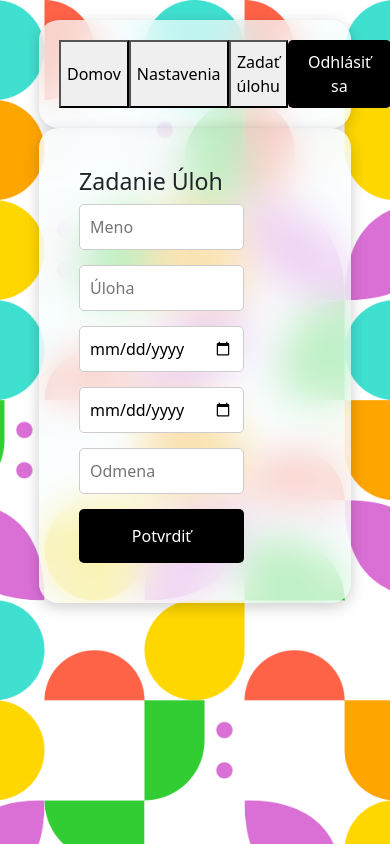
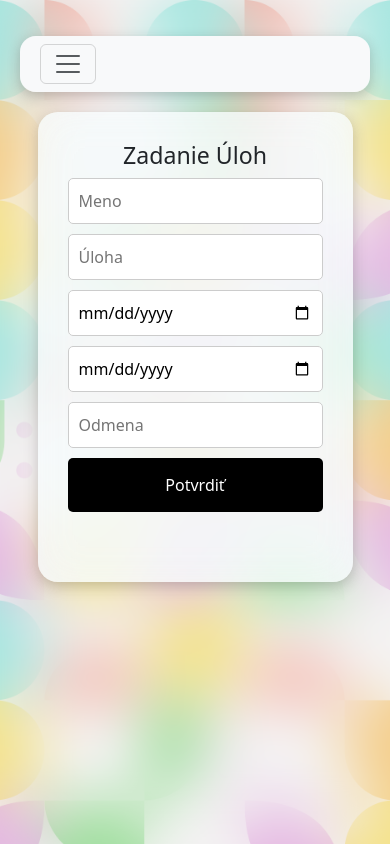
Before and after one commit to Adam-Bozek/family-task-manager, a React (Create React App) app in the folder front-end/: page /ParentAddTask in a window 390 px wide. Built offline with nearby package versions, Linux system fonts and the light colour scheme.

Commit message:
ParentAddTask

```diff
--- a/front-end/src/components/ParentAddTask.js
+++ b/front-end/src/components/ParentAddTask.js
@@ -2,61 +2,113 @@ import React, { useState } from 'react';
 import styles from './css/ParentAddTask.module.css';
 
 const ParentAddTask = () => {
-  const [tasks, setTasks] = useState([]);
+  const [tasks, setTasks] = useState({}); // Object for storing tasks by user
   const [taskData, setTaskData] = useState({
     name: '',
     task: '',
-    from: '',
-    to: '',
+    startDate: '',
+    endDate: '',
     reward: ''
   });
+  const [tooltip, setTooltip] = useState({ visible: false, taskInfo: null });
 
   const handleInputChange = (e) => {
-    const { name, value } = e.target;
-    setTaskData((prevData) => ({ ...prevData, [name]: value }));
+    setTaskData({ ...taskData, [e.target.name]: e.target.value });
   };
 
   const addTask = () => {
+    if (taskData.name && taskData.task) {
       setTasks((prevTasks) => {
-      const existingUserIndex = prevTasks.findIndex((t) => t.name === taskData.name);
-      if (existingUserIndex !== -1) {
-        const updatedTasks = [...prevTasks];
-        updatedTasks[existingUserIndex].tasks.push({
-          task: taskData.task,
-          color: getRandomColor(),
+        const userTasks = prevTasks[taskData.name] || [];
+        return {
+          ...prevTasks,
+          [taskData.name]: [
+            ...userTasks,
+            { ...taskData, color: getRandomColor() } // Include all task data
+          ]
+        };
       });
-        return updatedTasks;
-      } else {
-        return [
-          ...prevTasks,
-          {
-            name: taskData.name,
-            tasks: [
-              {
-                task: taskData.task,
-                color: getRandomColor(),
-              },
-            ],
-          },
-        ];
+      setTaskData({ name: '', task: '', startDate: '', endDate: '', reward: '' }); // Reset input fields
     }
-    });
-    setTaskData({ name: '', task: '', from: '', to: '', reward: '' });
   };
 
+  const removeTask = (userName, taskIndex) => {
+    setTasks((prevTasks) => {
+      const userTasks = [...prevTasks[userName]];
+      userTasks.splice(taskIndex, 1); // Remove task at taskIndex
+      // If no tasks left for the user, remove the user from tasks
+      if (userTasks.length === 0) {
+        const { [userName]: _, ...rest } = prevTasks; // Remove user from the object
+        return rest;
+      }
+      return { ...prevTasks, [userName]: userTasks };
+    });
+    setTooltip({ visible: false, taskInfo: null }); // Hide tooltip
+  };
+
+  const showTooltip = (task) => {
+    setTooltip({ visible: true, taskInfo: task });
+  };
+
+  const hideTooltip = () => {
+    setTooltip({ visible: false, taskInfo: null });
+  };
+
+  // Predefined color palette for better text visibility
+  const colorPalette = [
+    '#FF5733', '#33FF57', '#3357FF', '#F1C40F',
+    '#8E44AD', '#E67E22', '#1ABC9C', '#D35400',
+    '#2C3E50', '#C0392B'
+  ];
+
   const getRandomColor = () => {
-    const colors = ['#4CAF50', '#FF5722', '#03A9F4', '#FFC107'];
-    return colors[Math.floor(Math.random() * colors.length)];
+    return colorPalette[Math.floor(Math.random() * colorPalette.length)];
   };
 
   return (
-    <div className={styles.pageContainer}>
-<div className={styles.buttonFrame}>
-  <button className={styles.backButton}>Domov</button>
-  <button className={styles.settingsButton}>Nastavenia</button>
-  <button className={styles.settingsButton}>Zadať úlohu</button>
-  <button className={styles.logoutButton}>Odhlásiť sa</button>
+    <div className={styles["templateMain"]}>
+      <div className={styles["blur-container"]}>
+        <header className={`container my-3 ${styles["navbar-settings"]}`}>
+          <nav className={`navbar navbar-expand-lg bg-body-tertiary p-2 rounded-4 ${styles["background"]}`} aria-label="Thirteenth navbar example">
+            <div className={`container-fluid`}>
+              <button
+                className="navbar-toggler"
+                type="button"
+                data-bs-toggle="collapse"
+                data-bs-target="#navbarsExample11"
+                aria-controls="navbarsExample11"
+                aria-expanded="false"
+                aria-label="Toggle navigation">
+                <span className="navbar-toggler-icon"></span>
+              </button>
+
+              <div className="collapse navbar-collapse d-lg-flex" id="navbarsExample11">
+                <span className="navbar-brand col-lg-3 me-0" />
+                <ul className="navbar-nav col-lg-6 justify-content-lg-center">
+                  <li className="nav-item ">
+                    <a className={`nav-link ${styles["nav-font-weight"]} active`} aria-current="page" href="#">
+                      Domov
+                    </a>
+                  </li>
+                  <li className="nav-item mx-4">
+                    <a className={`nav-link ${styles["nav-font-weight"]}`} href="#">
+                      Nastavenia
+                    </a>
+                  </li>
+                  <li className="nav-item">
+                    <a className={`nav-link ${styles["nav-font-weight"]}`} aria-disabled="true">
+                      Zadať úlohu
+                    </a>
+                  </li>
+                </ul>
+                <div className="d-lg-flex col-lg-3 justify-content-lg-end">
+                  <button className={`btn btn-dark ${styles["nav-button-weight"]} rounded-4 my-1`}>Odhlásiť sa</button>
                 </div>
+              </div>
+            </div>
+          </nav>
+        </header>
+
         <div className={styles.mainContainer}>
           <div className={styles.formContainer}>
             <h3>Zadanie Úloh</h3>
@@ -66,7 +118,13 @@ const ParentAddTask = () => {
               value={taskData.name}
               onChange={handleInputChange}
               className={styles.input}
+              list="namesList" // Link input to datalist
             />
+            <datalist id="namesList">
+              {Object.keys(tasks).map((userName, index) => (
+                <option key={index} value={userName} />
+              ))}
+            </datalist>
             <input
               name="task"
               placeholder="Úloha"
@@ -75,17 +133,17 @@ const ParentAddTask = () => {
               className={styles.input}
             />
             <input
-            name="from"
+              name="startDate"
               placeholder="Od (dd. mm. rrrr)"
-            value={taskData.from}
+              value={taskData.startDate}
               onChange={handleInputChange}
               className={styles.input}
               type="date"
             />
             <input
-            name="to"
+              name="endDate"
               placeholder="Do (dd. mm. rrrr)"
-            value={taskData.to}
+              value={taskData.endDate}
               onChange={handleInputChange}
               className={styles.input}
               type="date"
@@ -100,17 +158,27 @@ const ParentAddTask = () => {
             <button onClick={addTask} className={styles.confirmButton}>Potvrdiť</button>
           </div>
           <div className={styles.tasksContainer}>
-          {tasks.map((user, index) => (
+            {Object.keys(tasks).map((userName, index) => (
               <div key={index} className={styles.userSection}>
-              <h4>{user.name}</h4>
+                <h4>{userName}</h4>
                 <div className={styles.taskList}>
-                {user.tasks.map((task, taskIndex) => (
+                  {tasks[userName].map((task, taskIndex) => (
                     <span
                       key={taskIndex}
                       className={styles.taskBox}
                       style={{ backgroundColor: task.color }}
+                      onMouseEnter={() => showTooltip(task)}
+                      onMouseLeave={hideTooltip}
                     >
                       {task.task}
+                      {tooltip.visible && tooltip.taskInfo === task && (
+                        <div className={styles.tooltip}>
+                          <p>Od: {task.startDate}</p>
+                          <p>Do: {task.endDate}</p>
+                          <p>Odmena: {task.reward}</p>
+                          <button onClick={() => removeTask(userName, taskIndex)} className={styles.removeButton}>Zrušiť</button>
+                        </div>
+                      )}
                     </span>
                   ))}
                 </div>
@@ -119,6 +187,7 @@ const ParentAddTask = () => {
           </div>
         </div>
       </div>
+    </div>
   );
 };
 
--- a/front-end/src/components/css/ParentAddTask.module.css
+++ b/front-end/src/components/css/ParentAddTask.module.css
@@ -2,13 +2,13 @@
   background-image: url('../../media/background.png');
   background-size: cover;
   background-position: center;
-  height: 100vh;
+  min-height: 100vh; /* Použi min-height, aby pozadie pokrylo obrazovku */
   display: flex;
   flex-direction: column;
   align-items: center;
   padding-top: 20px;
+  overflow: hidden; /* Skryť pretekanie, ak je to potrebné */
 }
-
 .header {
   width: 80%;
   max-width: 1200px;
@@ -29,17 +29,18 @@
 
 .mainContainer {
   display: flex;
-  width: 80%;
-  max-width: 1200px;
+  width: 100%;
   background-color: rgba(248, 254, 255, 0.70);
   backdrop-filter: blur(20px);
   padding: 20px;
   border-radius: 20px;
   box-shadow: 0px 4px 15px rgba(0, 0, 0, 0.2);
+  margin: 50px auto; /* Center the container itself */
+  max-width: 1320px; /* Set a max width if necessary */
 }
 
 .formContainer {
-  flex: 1;
+  flex: 0.5;
   display: flex;
   flex-direction: column;
   padding: 20px;
@@ -74,13 +75,16 @@
 }
 
 .userSection {
+  display: flex;
+  align-items: center;
   margin-bottom: 20px;
 }
 
 .taskList {
   display: flex;
-  flex-wrap: wrap;
+  flex-wrap: wrap; /* Povoliť úlohy na pretekanie */
   gap: 10px;
+  margin-left: 20px; /* Medzera medzi menom a úlohami */
 }
 
 .taskBox {
@@ -100,3 +104,109 @@
   box-shadow: 0px 4px 15px rgba(0, 0, 0, 0.2);
   justify-content: space-between; /* add this to space out the buttons */
 }
+
+/* TEMPLATE.module.css */
+.nav-font-weight {
+  font-weight: 655; /* Change 660 to a valid value */
+  font-size: 1.7rem;
+}
+
+.nav-button-weight {
+  font-weight: 400; /* Change 450 to a valid value */
+  font-size: 1.30rem;
+  padding: 10px;
+}
+
+
+.templateMain {
+  background-image: url('../../media/background.png');
+  background-size: cover;
+  background-position: center;
+  background-repeat: no-repeat;
+  height: 100vh;
+  width: 100%;
+  display: flex;
+}
+
+.blur-container {
+  background-color: rgba(237, 234, 234, 0.59);
+  backdrop-filter: blur(30px);
+  -webkit-backdrop-filter: blur(30px);
+  padding: 20px;
+  width: 100%;
+  text-align: center;
+}
+
+.navbar-settings {
+  box-shadow: 0px 4px 13px rgba(0, 0, 0, 0.2);
+  width: 100%;
+  border-radius: 15px;
+  padding: 0;
+}
+
+.background {
+  background-color: rgba(0, 0, 0, 0.5);
+  backdrop-filter: blur(30px);
+  -webkit-backdrop-filter: blur(30px);
+}
+
+.tooltip {
+  position: absolute; /* Fixed positioning to overlay on tasks */
+  background-color: rgba(0, 0, 0, 0.8);
+  color: white;
+  padding: 10px;
+  border-radius: 5px;
+  z-index: 10; /* Make sure tooltip is on top */
+  transition: opacity 0.3s; /* Smooth transition for the tooltip */
+}
+
+.taskBox {
+  position: relative; /* Set to relative to position the tooltip */
+}
+
+.userSection {
+  margin-bottom: 20px; /* Pre vzdialenosť medzi jednotlivými sekciami */
+  padding-bottom: 10px; /* Pre viac priestoru pod menom */
+  border-bottom: 1px solid black;
+}
+
+
+/* Responsive Design */
+@media (max-width: 768px) {
+  .mainContainer {
+    flex-direction: column; /* Stack items on smaller screens */
+    width: 90%; /* Use more width on smaller screens */
+    margin: 20px auto; /* Adjust margins */
+  }
+
+  .header {
+    flex-direction: column; /* Stack header items on smaller screens */
+    align-items: flex-start; /* Align items to the start */
+  }
+
+  .header .logoutButton {
+    margin-top: 10px; /* Add spacing between buttons */
+  }
+
+  .formContainer {
+    padding: 10px; /* Reduce padding */
+  }
+
+  .input {
+    margin-bottom: 10px; /* Adjust margin for inputs */
+  }
+}
+
+@media (max-width: 480px) {
+  .header {
+    width: 95%; /* Use almost full width on very small screens */
+  }
+
+  .nav-font-weight {
+    font-size: 1.5rem; /* Reduce font size for nav links */
+  }
+
+  .nav-button-weight {
+    font-size: 1rem; /* Reduce button font size */
+  }
+}
```
Lines whose indentation alone changed are shown as unchanged.
